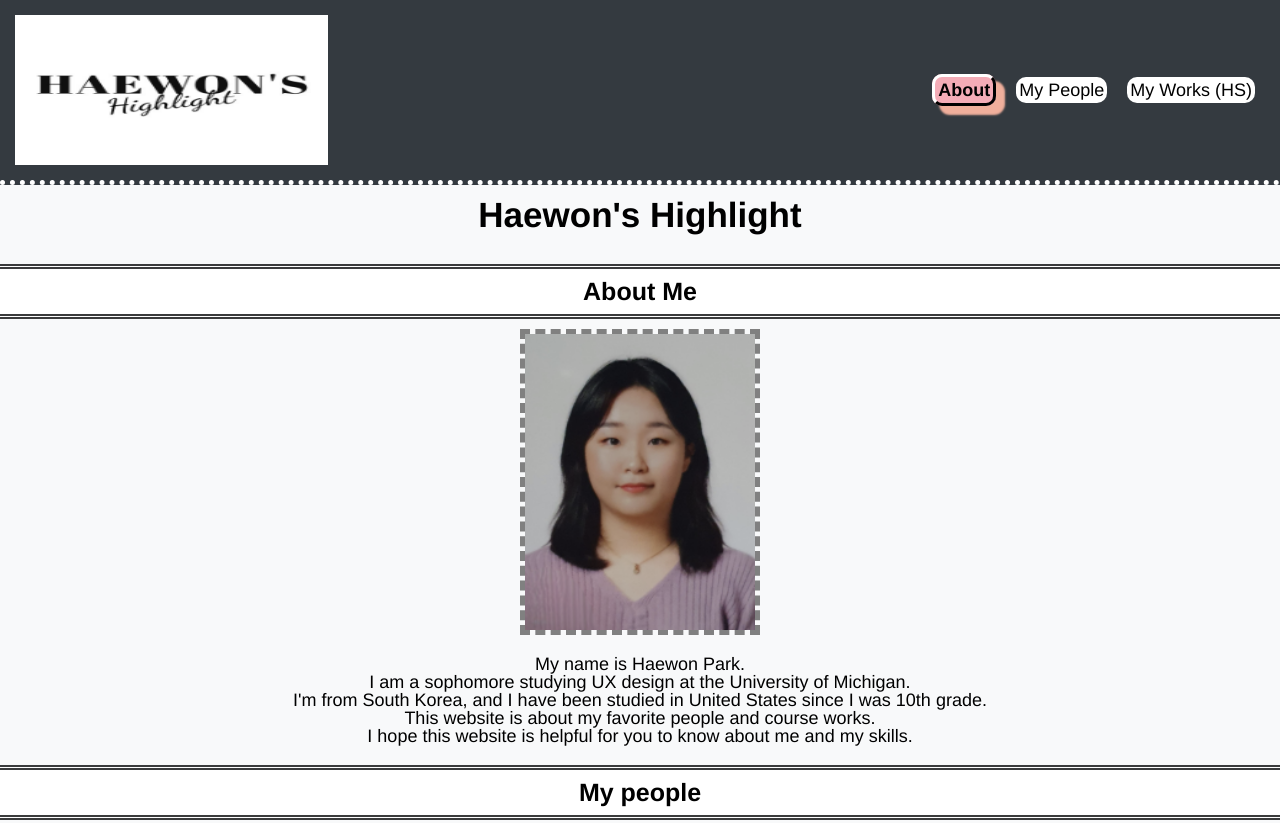
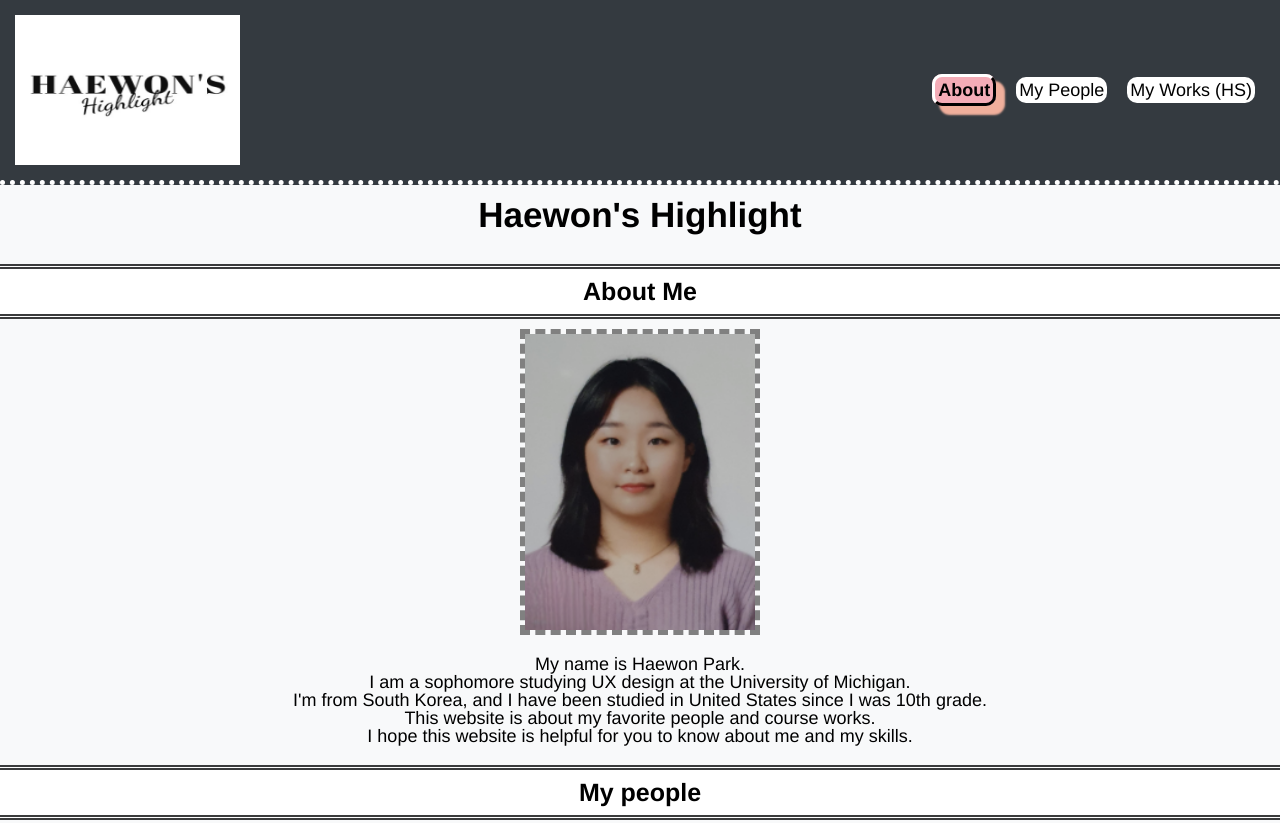
Before and after one commit to Haeonisus/SI339-FINAL, a plain HTML site: page index.html in a window 1280 px wide. Shown: the top 823 px of the page. Drawn offline with Linux system fonts and the light colour scheme.

Commit message:
Add files via upload

```diff
--- a/css/style.scss
+++ b/css/style.scss
@@ -285,7 +285,7 @@ h3 {
         justify-content: space-between;
     }
 
-    img.me {
+    img.logo, img.me {
         width: 18%;
     }
 
```
Also changed, not shown: css/style.css.
